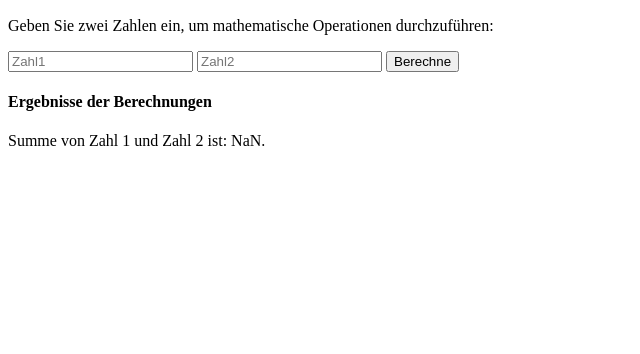
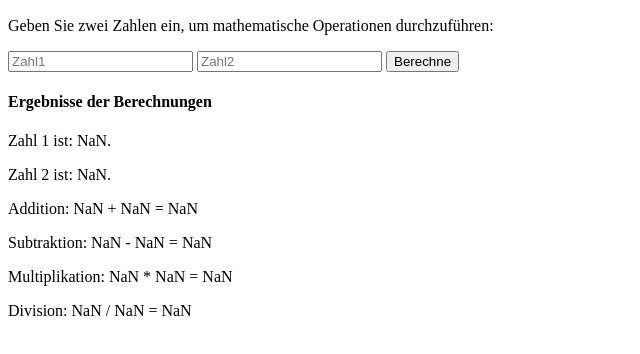
Before and after one commit to Lyna05/javascript_intro, a plain HTML site: page day2/calculator.html in a window 1280 px wide. Both pictures are taken after a click on the button "Berechne". Shown: the part 50-404 px from the top of the page, without its empty margins (0-640 px from the left). Drawn offline with Linux system fonts and the light colour scheme.

Commit message:
Adding more examples to the file.

```diff
--- a/day2/calculator.html
+++ b/day2/calculator.html
@@ -22,8 +22,12 @@
             var sum = number1 + number2;
 
             const resultDiv = document.getElementById("result").innerHTML = `
-            <p>Summe von Zahl 1 und Zahl 2 ist: ${sum}.</p>
-
+            <p>Zahl 1 ist: ${number1}.</p>
+            <p>Zahl 2 ist: ${number2}.</p>
+            <p>Addition: ${number1} + ${number2} = ${number1 + number2}</p>
+            <p>Subtraktion: ${number1} - ${number2} = ${number1 - number2}</p>
+            <p>Multiplikation: ${number1} * ${number2} = ${number1 * number2}</p>
+            <p>Division: ${number1} / ${number2} = ${number1 / number2}</p>
             `;
 
 
```
